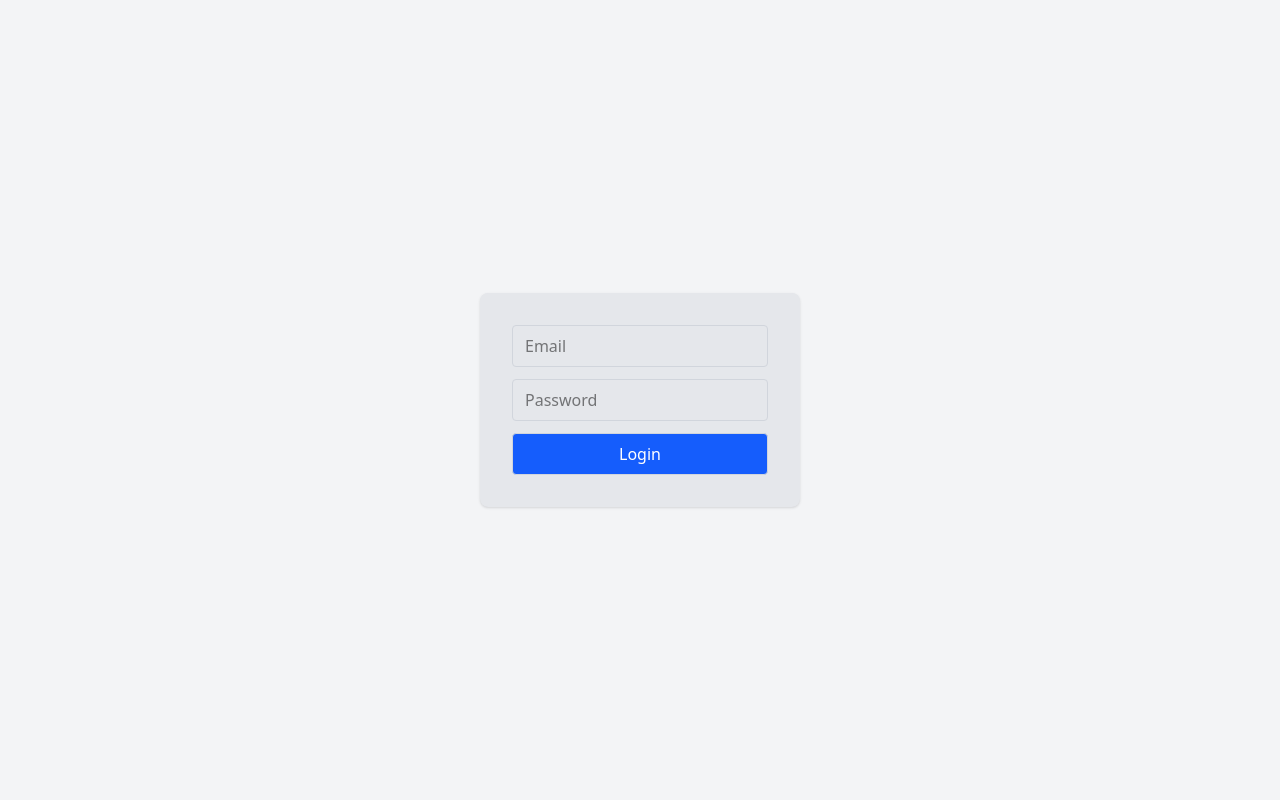
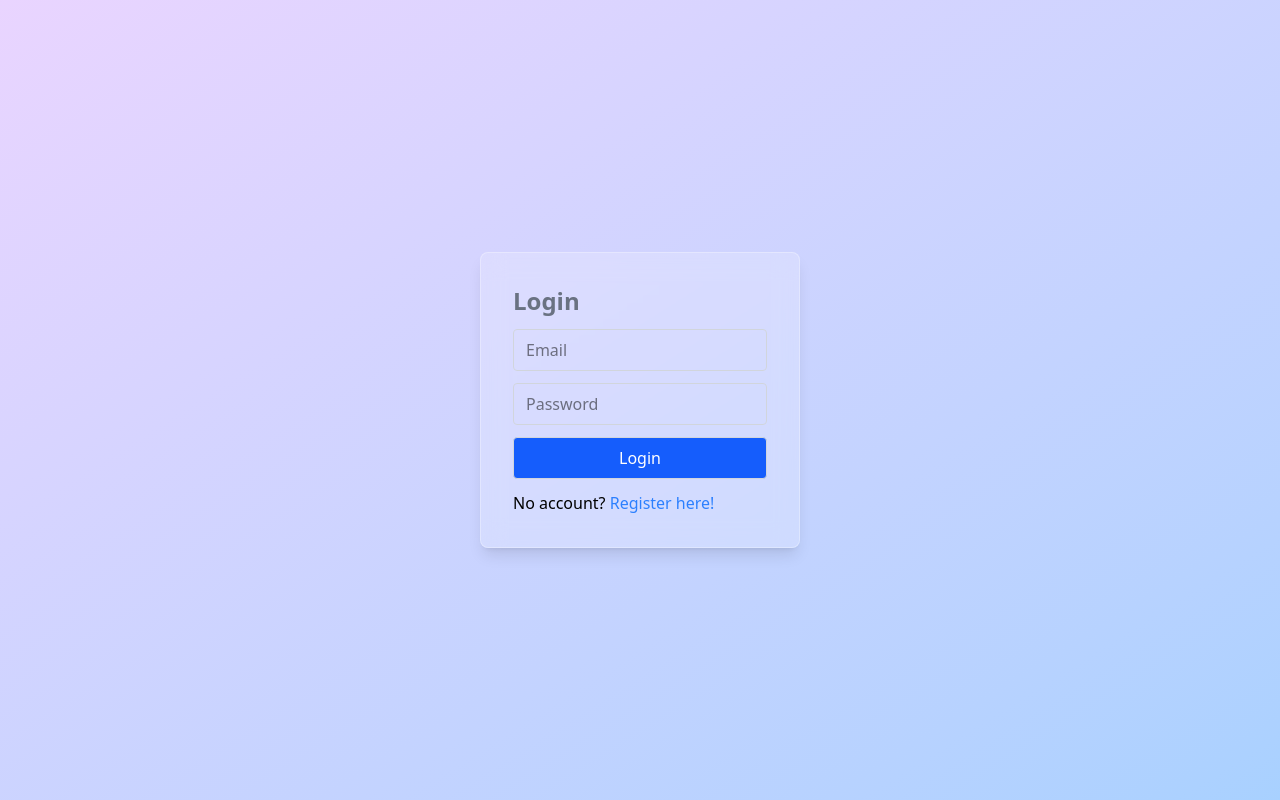
Before and after one commit to zaru-noodles/notelock, a Next.js app: page /login-page in a window 1280 px wide. Built offline with nearby package versions, Linux system fonts and the light colour scheme.

Commit message:
Added placeholder styling, register button

```diff
--- a/app/(public)/login-page/page.tsx
+++ b/app/(public)/login-page/page.tsx
@@ -2,7 +2,7 @@ import LoginForm from "@/app/components/auth/LoginForm";
 
 export default function Login() {
   return (
-    <div className="flex flex-col justify-center items-center h-screen bg-gray-100">
+    <div className="flex flex-col justify-center items-center h-screen bg-linear-to-br from-purple-200 to-blue-400/50">
       <LoginForm />
     </div>
   );
--- a/app/components/auth/LoginForm.tsx
+++ b/app/components/auth/LoginForm.tsx
@@ -2,6 +2,7 @@
 import { useState } from "react";
 import { useRouter } from "next/navigation";
 import { LoginRequest } from "@/types/api";
+import Link from "next/link";
 
 export default function LoginForm() {
   const [loginRequest, setLoginRequest] = useState<LoginRequest>({
@@ -40,8 +41,9 @@ export default function LoginForm() {
   return (
     <form
       onSubmit={handleLogin}
-      className="flex flex-col gap-3 w-80 p-8 bg-gray-200 rounded-lg shadow"
+      className="flex flex-col gap-3 w-80 p-8 bg-white/20 rounded-lg shadow-lg backdrop-blur-md border border-white/30"
     >
+      <h2 className="font-bold text-2xl text-gray-500">Login</h2>
       <input
         className="border border-gray-300 rounded px-3 py-2 focus:border-blue-500 focus:outline-none"
         type="email"
@@ -60,7 +62,7 @@ export default function LoginForm() {
         }
         placeholder="Password"
       />
-      {error && <p className="text-red-400 font-bold">{error}</p>}
+      {error && <p className="text-red-500 font-bold">{error}</p>}
       <button
         className="border border-gray-300 rounded px-3 py-2 bg-blue-600 text-white hover:bg-blue-700 disabled:bg-gray-300"
         type="submit"
@@ -68,6 +70,12 @@ export default function LoginForm() {
       >
         {loading ? "Logging in" : "Login"}
       </button>
+      <p>
+        No account?{" "}
+        <Link className="text-blue-500 hover:underline" href="/register-page">
+          Register here!
+        </Link>
+      </p>
     </form>
   );
 }
```
